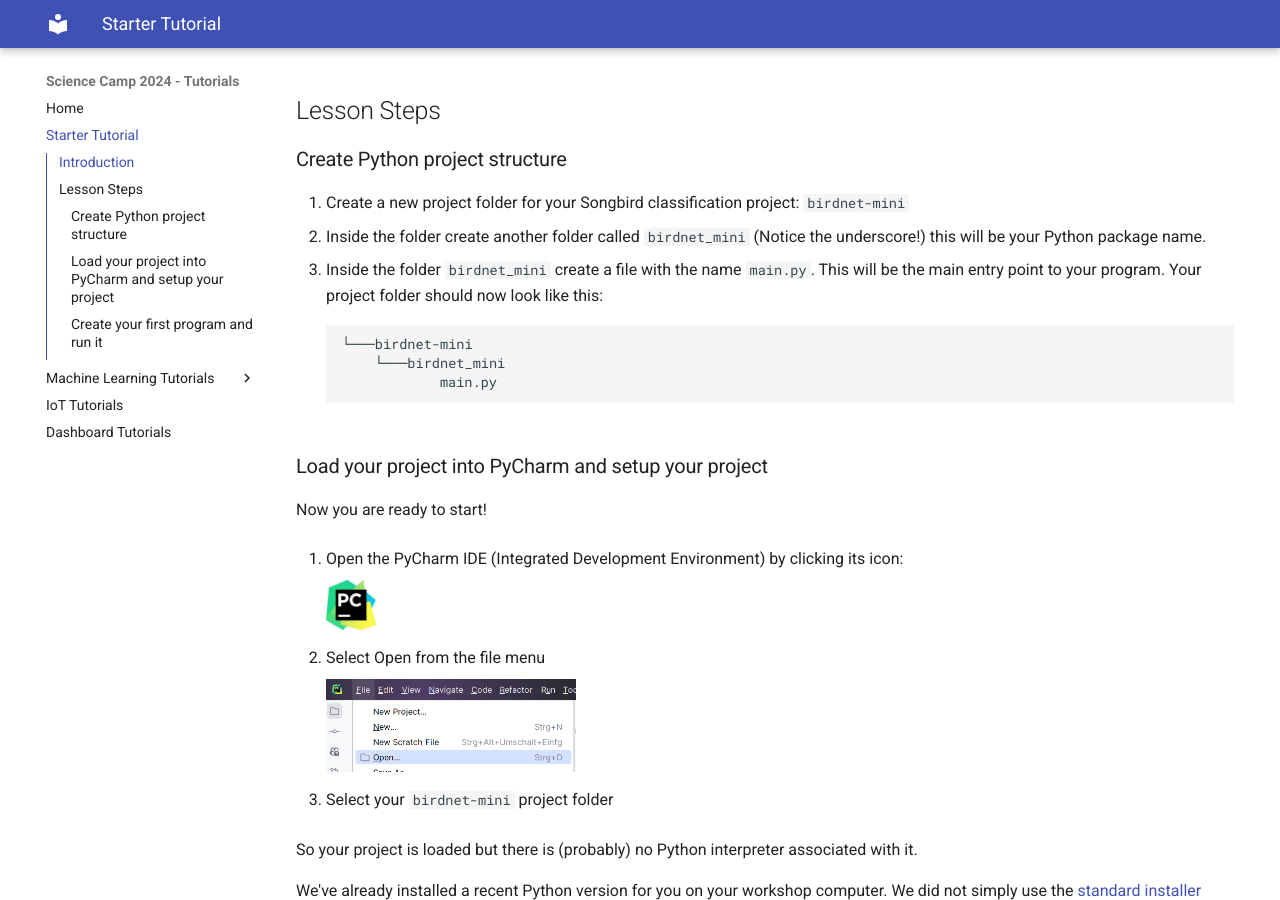
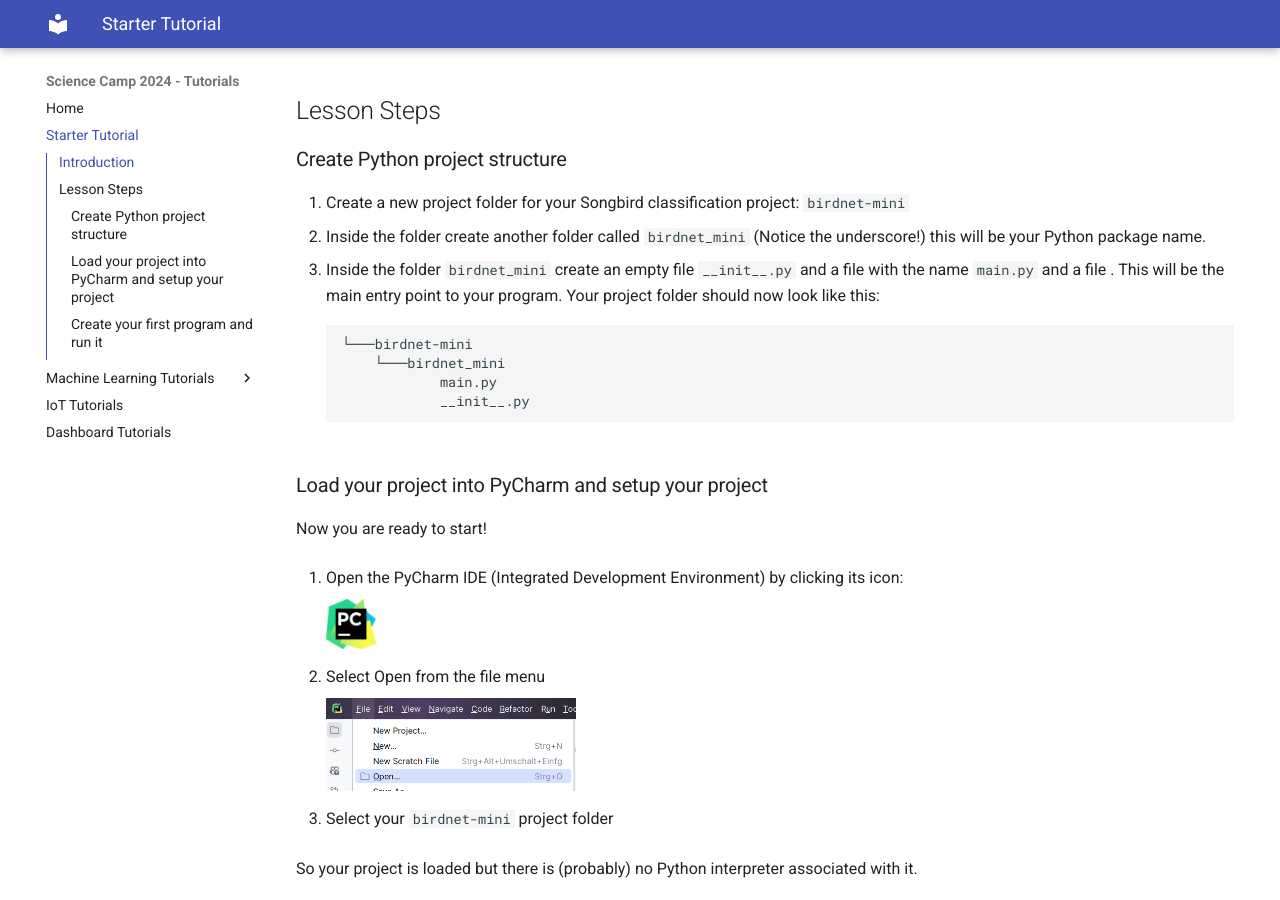
Before and after one commit to Science-Camp-TUI/tutorials, an MkDocs documentation site: the page built from docs/starter/index.md, in a window 1280 px wide and 900 px high, scrolled down 579 px. Built offline with MkDocs 1.6.1 and Material for MkDocs 9.7.7, drawn with Linux system fonts in a browser that asks for light colours; some of the changed text lies outside the part shown.

Commit message:
fix starter tutorial

````diff
--- a/docs/starter/index.md
+++ b/docs/starter/index.md
@@ -30,12 +30,13 @@ Some links to get started:
 
 1. Create a new project folder for your Songbird classification project: `birdnet-mini`
 2. Inside the folder create another folder called `birdnet_mini` (Notice the underscore!) this will be your Python package name.
-3. Inside the folder `birdnet_mini` create a file with the name `main.py`. This will be the main entry point to your program. Your project folder should now look like this:
+3. Inside the folder `birdnet_mini` create an empty file `__init__.py` and a file with the name `main.py` and a file . This will be the main entry point to your program. Your project folder should now look like this:
 
     ```
     └───birdnet-mini
         └───birdnet_mini
                 main.py
+                __init__.py
     ```
 
 ### Load your project into PyCharm and setup your project
````
Also changed, not shown: other parts of docs/starter/index.md (+1 -1 lines).
